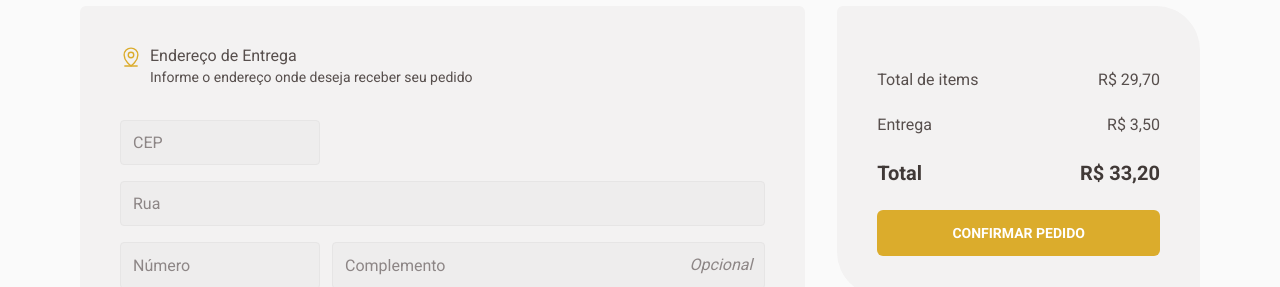
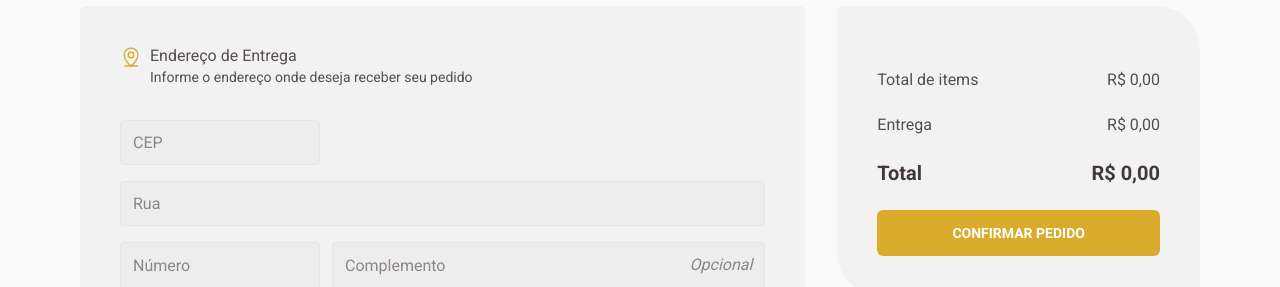
Before and after one commit to luiz21goncalves/ignite-coffee-delivery, a React (Vite) app: page /checkout in a window 1280 px wide. Shown: the part 443-730 px from the top of the page. Built offline with nearby package versions, Linux system fonts and the light colour scheme.

Commit message:
feat(checkout): show cart values

```diff
--- a/src/page/Checkout/components/OrderVisualization/index.tsx
+++ b/src/page/Checkout/components/OrderVisualization/index.tsx
@@ -1,10 +1,17 @@
 import { useCart } from '../../../../context/CartContext'
+import { formatMonetary } from '../../../../utils'
 import { CoffeeCardCheckout } from '../CoffeeCardCheckout'
 
 import * as S from './styles'
 
 export function OrderVisualization() {
-  const { products } = useCart()
+  const { products, productsPrice, shippingPrice } = useCart()
+
+  const totalOrderPrice = productsPrice + shippingPrice
+
+  const formattedProductsPrice = formatMonetary(productsPrice)
+  const formattedShippingPrice = formatMonetary(shippingPrice)
+  const formatttedTotalOrderPrice = formatMonetary(totalOrderPrice)
 
   return (
     <div>
@@ -13,28 +20,24 @@ export function OrderVisualization() {
       <S.OrderVisualizationContainer>
         <S.OrderVisualizationList>
           {products.map((coffee) => (
-            <CoffeeCardCheckout
-              key={coffee.id}
-              coffeeId={coffee.id}
-              quantity={coffee.quantity}
-            />
+            <CoffeeCardCheckout key={coffee.id} coffeeId={coffee.id} />
           ))}
         </S.OrderVisualizationList>
 
         <S.OrderVisualizationFooter>
           <div>
             <span>Total de items</span>
-            <span>R$ 29,70</span>
+            <span>{formattedProductsPrice}</span>
           </div>
 
           <div>
             <span>Entrega</span>
-            <span>R$ 3,50</span>
+            <span>{formattedShippingPrice}</span>
           </div>
 
           <S.OrderVisualizationTotal>
             <strong>Total</strong>
-            <strong>R$ 33,20</strong>
+            <strong>{formatttedTotalOrderPrice}</strong>
           </S.OrderVisualizationTotal>
 
           <S.OrderVisualizationConfirmationButton type="button">
```
